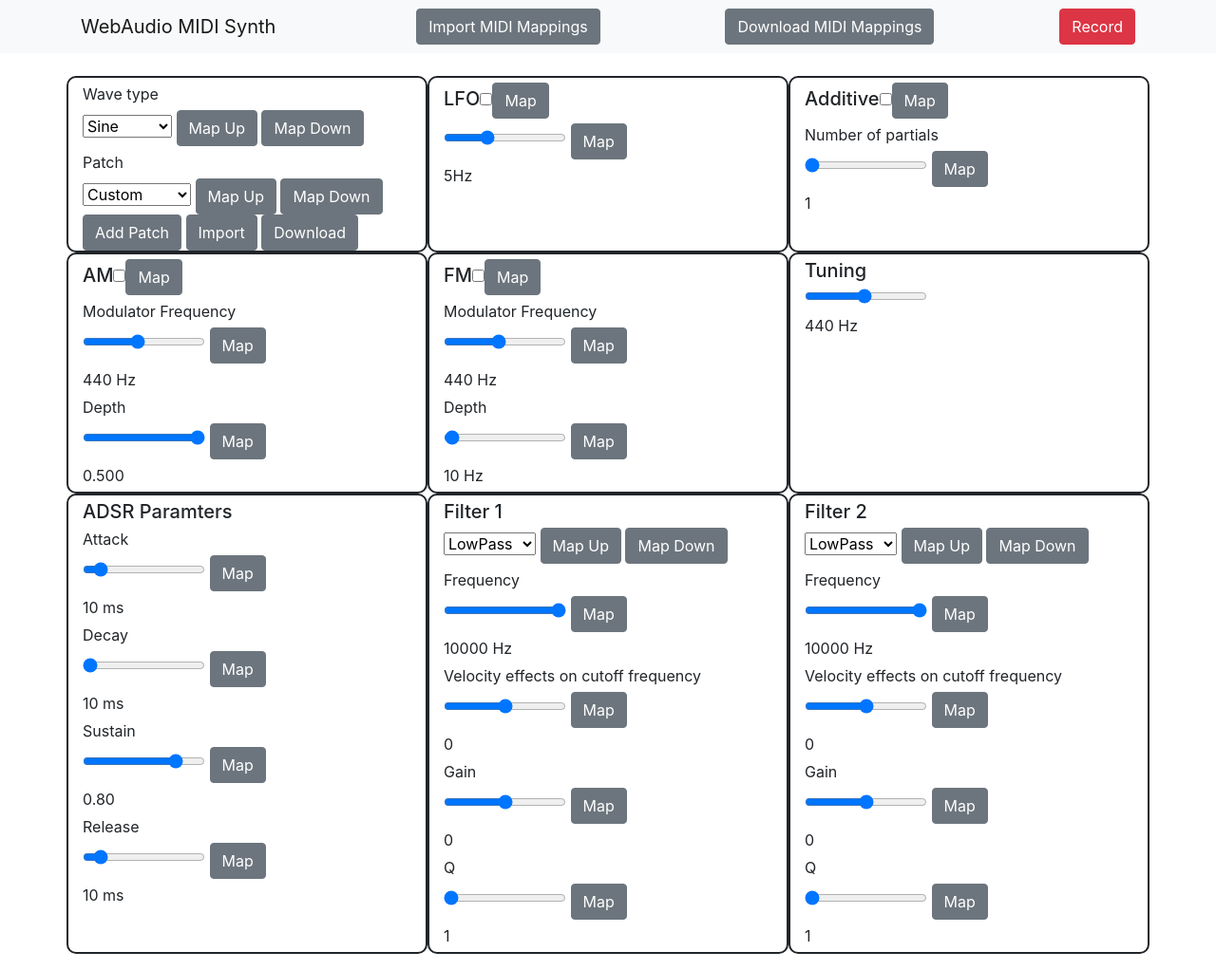
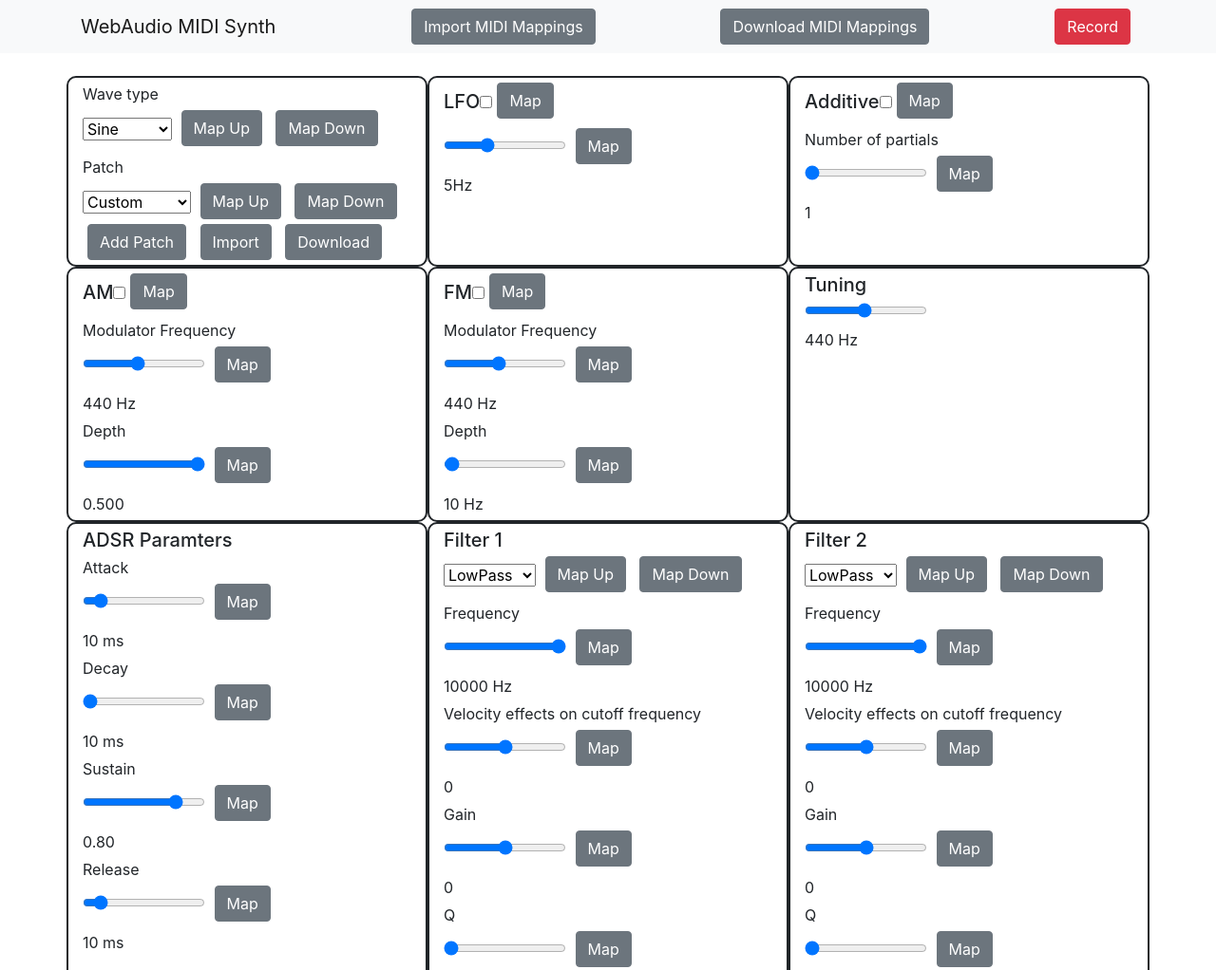
Before and after one commit to jkapilian/webaudio-midi-synth, a plain HTML site: page index.html in a window 1280 px wide. Shown: the top 1022 px of the page at 95% size. Drawn offline with nearby package versions, Linux system fonts and the light colour scheme; a script that the page names is missing.

Commit message:
Fix padding

```diff
--- a/index.html
+++ b/index.html
@@ -18,9 +18,9 @@
   <nav class="navbar navbar-expand-lg navbar-light bg-light">
     <div class="container">
       <a class="navbar-brand" href="/">WebAudio MIDI Synth</a>
-      <button id="import-mapping" class="btn btn-secondary">Import MIDI Mappings</button>
-      <button id="download-mapping" class="btn btn-secondary">Download MIDI Mappings</button>
-      <button id="record" class="btn btn-danger">Record</button>
+      <button id="import-mapping" class="btn btn-secondary nav-button">Import MIDI Mappings</button>
+      <button id="download-mapping" class="btn btn-secondary nav-button">Download MIDI Mappings</button>
+      <button id="record" class="btn btn-danger nav-button">Record</button>
     </div>
   </nav>
   <br>
--- a/styles.css
+++ b/styles.css
@@ -2,6 +2,14 @@
 	border-style: solid;
 	border-radius: 10px;
 	border-width: 2px;
+}
+
+button {
+	margin: 0px 5px 5px 5px;
+}
+
+.nav-button {
+	margin-bottom: 0px;
 }
 
 
```
